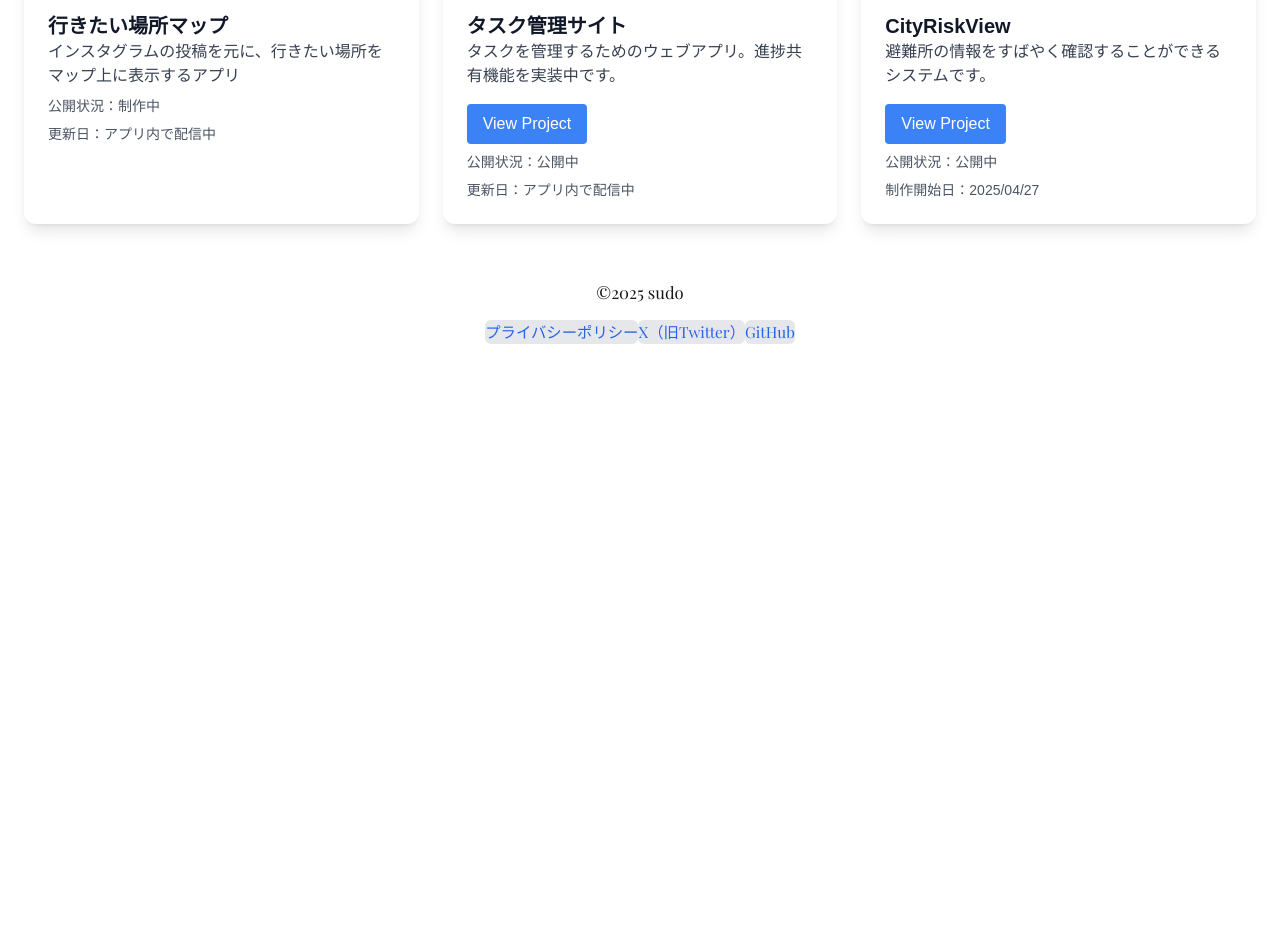
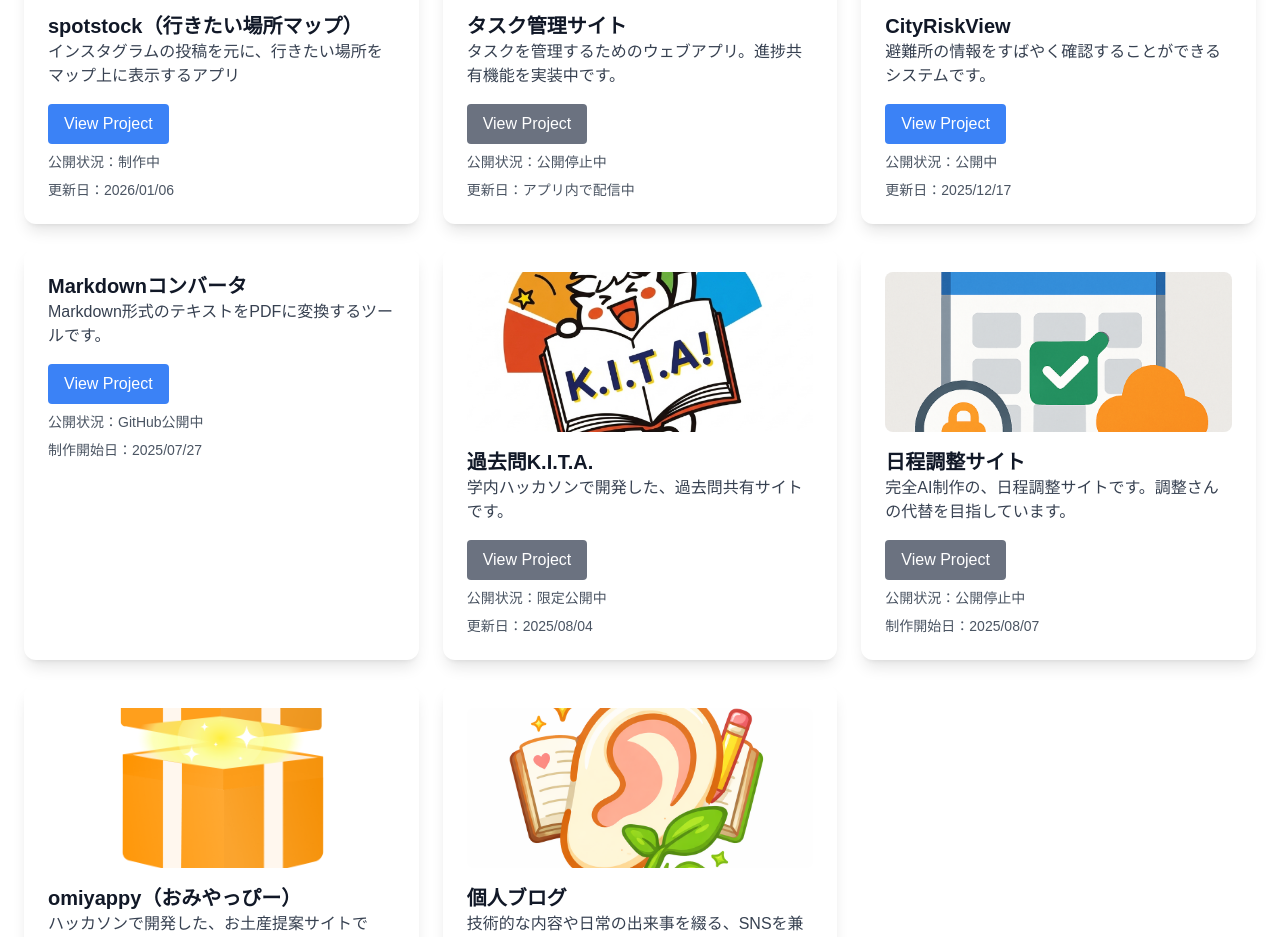
Before and after one commit to s-taku0502/portfolio, a Next.js app: page /projects in a window 1280 px wide. Shown: the part 1260-2197 px from the top of the page. Before the commit the page ends 1620 px from the top, so only its background shows below. Built offline with nearby package versions, Linux system fonts and the light colour scheme.

Commit message:
npmバージョンの更新

```diff
--- a/src/app/projects/page.js
+++ b/src/app/projects/page.js
@@ -3,7 +3,7 @@ import "../../styles/globals.css";
 import Header from "@/components/Header";
 
 /*
-"/": "status=[公開中, 限定公開中, 公開停止中, 制作中]のいずれかを指定します。公開中の場合はリンクが有効になります。",
+"/": "status=[公開中, 限定公開中, 公開停止中, 制作中, GitHub公開中]のいずれかを指定します。公開中の場合はリンクが有効になります。",
 "start": "制作開始日を指定します。公開中の場合は表示されません。",
 "update": "更新日を指定します。制作中の場合は表示されません。",
 "imageUrl": "画像のURLを指定します。画像がない場合は表示されません。",
@@ -15,7 +15,7 @@ const projects = [
     description: "金沢市額（ぬか）振興会の方との提携により制作したスタンプラリーです。",
     link: "https://kanazawa-nuka2024.web.app/",
     link: "https://nuka-stamprally.vercel.app/",
-    status: "公開中",
+    status: "限定公開中",
     start: "2024/08/20",
     update: "2025/02/15",
     imageUrl: "/images/summer-festival.png",
@@ -36,7 +36,7 @@ const projects = [
     link: "#",
     status: "制作中",
     start: "2025/02/14",
-    update: "2025/10/7",
+    update: "2026/01/07",
     imageUrl: "/images/portfolio.png",
   },
   {
@@ -67,19 +67,19 @@ const projects = [
     imageUrl: "",
   },
   {
-    title: "行きたい場所マップ",
+    title: "spotstock（行きたい場所マップ）",
     description: "インスタグラムの投稿を元に、行きたい場所をマップ上に表示するアプリ",
-    link: "#",
+    link: "https://spotstock.vercel.app/",
     status: "制作中",
     start: "2025/03/25",
-    update: "アプリ内で配信中",
-    imageUrl: "/images/insta-map.png",
+    update: "2026/01/06",
+    imageUrl: "/images/spotstock.png",
   },
   {
     title: "タスク管理サイト",
     description: "タスクを管理するためのウェブアプリ。進捗共有機能を実装中です。",
     link: "https://task-sharing-app.vercel.app/",
-    status: "公開中",
+    status: "公開停止中",
     start: "2025/03/26",
     update: "アプリ内で配信中",
     imageUrl: "/images/task_sharing.png",
@@ -90,8 +90,53 @@ const projects = [
     link: "https://cityriskview.vercel.app",
     status: "公開中",
     start: "2025/04/27",
+    update: "2025/12/17",
+    imageUrl: "/images/cityriskview.png",
+  },
+  {
+    title: "Markdownコンバータ",
+    description: "Markdown形式のテキストをPDFに変換するツールです。",
+    link: "https://github.com/s-taku0502/markdown_converter",
+    status: "GitHub公開中",
+    start: "2025/07/27",
     update: "#",
-    imageUrl: "/images/cityriskview.png",
+    imageUrl: "",
+  },
+  {
+    title: "過去問K.I.T.A.",
+    description: "学内ハッカソンで開発した、過去問共有サイトです。",
+    link: "https://hackit2025-cirkit.vercel.app/",
+    status: "限定公開中",
+    start: "2025/07/27",
+    update: "2025/08/04",
+    imageUrl: "/images/hackit2025.png",
+  },
+  {
+    title: "日程調整サイト",
+    description: "完全AI制作の、日程調整サイトです。調整さんの代替を目指しています。",
+    link: "https://schedule-adjustment.vercel.app/",
+    status: "公開停止中",
+    start: "2025/08/07",
+    update: "#",
+    imageUrl: "/images/schedule-adjustment.png",
+  },
+  {
+    title: "omiyappy（おみやっぴー）",
+    description: "ハッカソンで開発した、お土産提案サイトです。",
+    link: "https://omiyappy.vercel.app/",
+    status: "限定公開中",
+    start: "2025/08/07",
+    update: "#",
+    imageUrl: "/images/omiyappy.png",
+  },
+  {
+    title: "個人ブログ",
+    description: "技術的な内容や日常の出来事を綴る、SNSを兼ねた個人ブログです。",
+    link: "https://echogarden-production.up.railway.app/",
+    status: "公開中",
+    start: "2025/12/31",
+    update: "#",
+    imageUrl: "/images/personal-blog.png",
   },
 ];
 
@@ -126,7 +171,7 @@ export default function ProjectsPage() {
                   target="_blank"
                   rel="noopener noreferrer"
                   className={`mt-4 inline-block px-4 py-2 text-white rounded transition ${
-                    project.status === "公開中"
+                    project.status === "公開中" || project.status === "制作中" || project.status === "GitHub公開中"
                       ? "bg-blue-500 hover:bg-blue-600"
                       : "bg-gray-500 cursor-not-allowed"
                   }`}
```
Also changed, not shown: package.json (+4 -4 lines), 1 other file (tests, documents, lock files or other folders).
